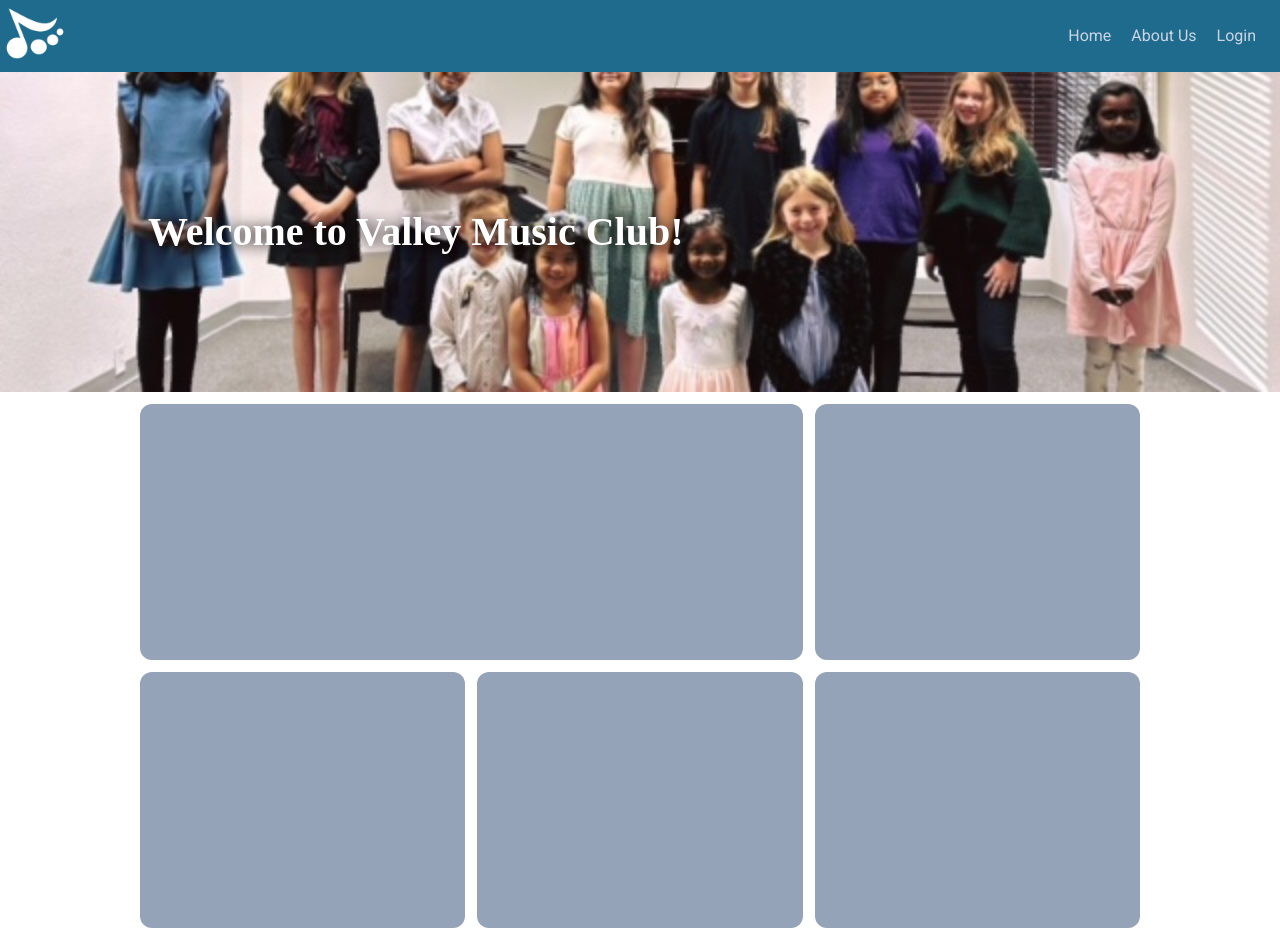
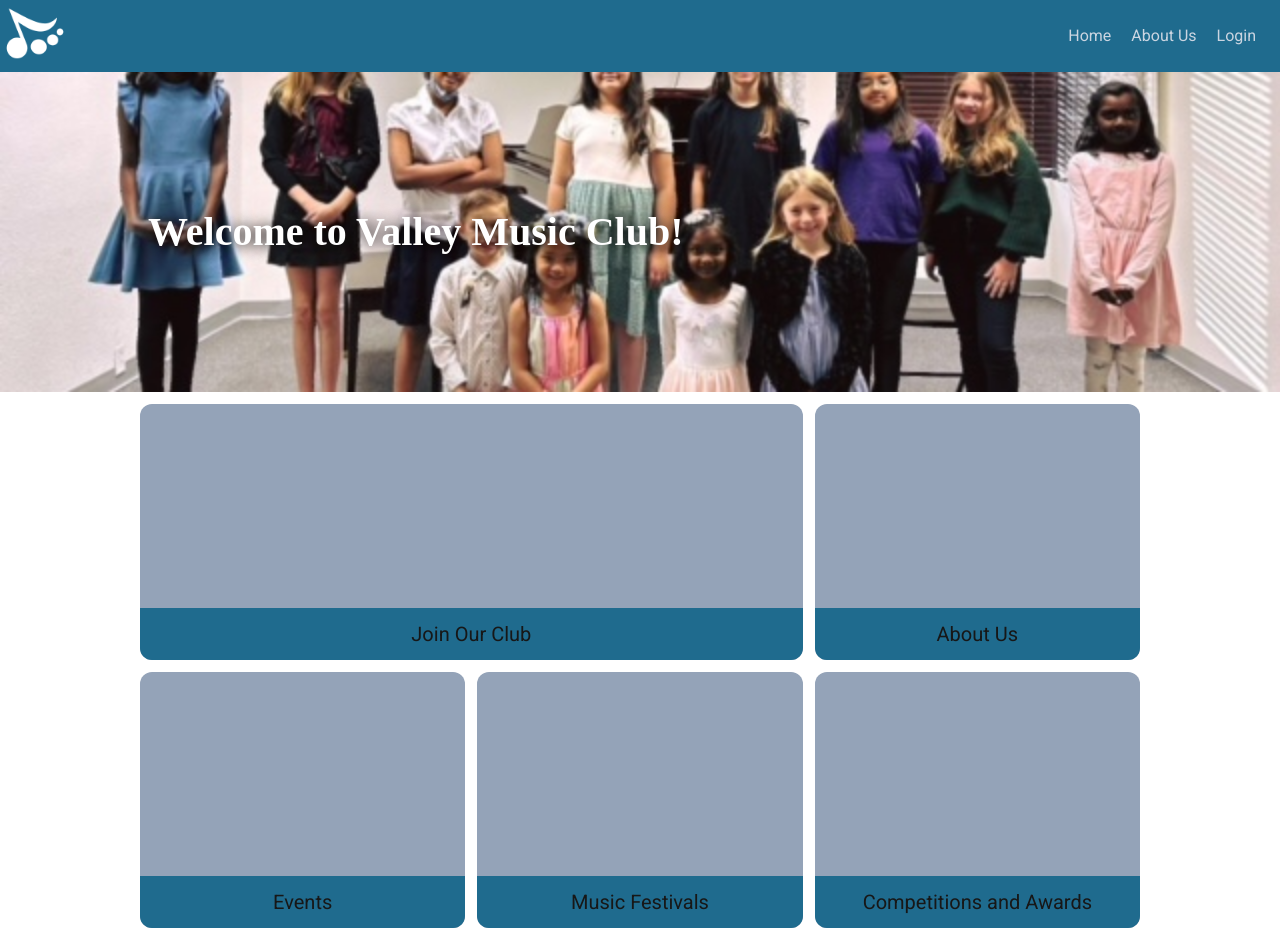
Before and after one commit to blissfulsaint/valleymusicclub, a Next.js app: page / in a window 1280 px wide. Shown: the top 952 px of the page. Built offline with nearby package versions, Linux system fonts and the light colour scheme; a web font is replaced by a local one.

Commit message:
Updated CardLink styles and props and added primaryColor to tailwind config file

```diff
--- a/app/ui/components/CardLink/CardLink.tsx
+++ b/app/ui/components/CardLink/CardLink.tsx
@@ -1,9 +1,13 @@
+import Link from "next/link";
+
 interface CardLinkProps {
     colspan?: string;
     width?: string;
     height?: string;
     bgColor?: string;
     imgSrc?: string;
+    href?: string;
+    title: string;
 }
 
 export default function CardLink({
@@ -11,8 +15,16 @@
     width = 'w-full',
     height = 'h-64',
     bgColor = 'bg-slate-400',
+    href = '#',
+    title
 }: CardLinkProps) {
     return (
-        <div className={`${colspan} ${width} ${height} ${bgColor} rounded-xl`}></div>
+        <div className={`${colspan}`}>
+            <Link href={href}>
+                <div className={`${width} ${height} ${bgColor} rounded-xl overflow-hidden cursor-pointer relative`}>
+                    <p className="absolute bottom-0 left-0 w-full text-center p-2 py-3 text-xl bg-primaryColor">{title}</p>
+                </div>
+            </Link>
+        </div>
     )
 }
--- a/app/ui/components/HomeDashboard/HomeDashboard.tsx
+++ b/app/ui/components/HomeDashboard/HomeDashboard.tsx
@@ -3,11 +3,11 @@
 export default function HomeDashboard() {
     return (
         <div className="grid grid-cols-1 md:grid-cols-2 lg:grid-cols-3 gap-3 mt-3">
-            <CardLink colspan="md:col-span-2" />
-            <CardLink />
-            <CardLink />
-            <CardLink />
-            <CardLink />
+            <CardLink colspan="md:col-span-2" href="#" title="Join Our Club" />
+            <CardLink href="#" title="About Us" />
+            <CardLink href="#" title="Events"/>
+            <CardLink href="#" title="Music Festivals"/>
+            <CardLink href="#" title="Competitions and Awards"/>
         </div>
     )
 }
--- a/tailwind.config.ts
+++ b/tailwind.config.ts
@@ -11,6 +11,7 @@
       colors: {
         background: "var(--background)",
         foreground: "var(--foreground)",
+        primaryColor: "var(--primary-color)",
       },
     },
   },
```
